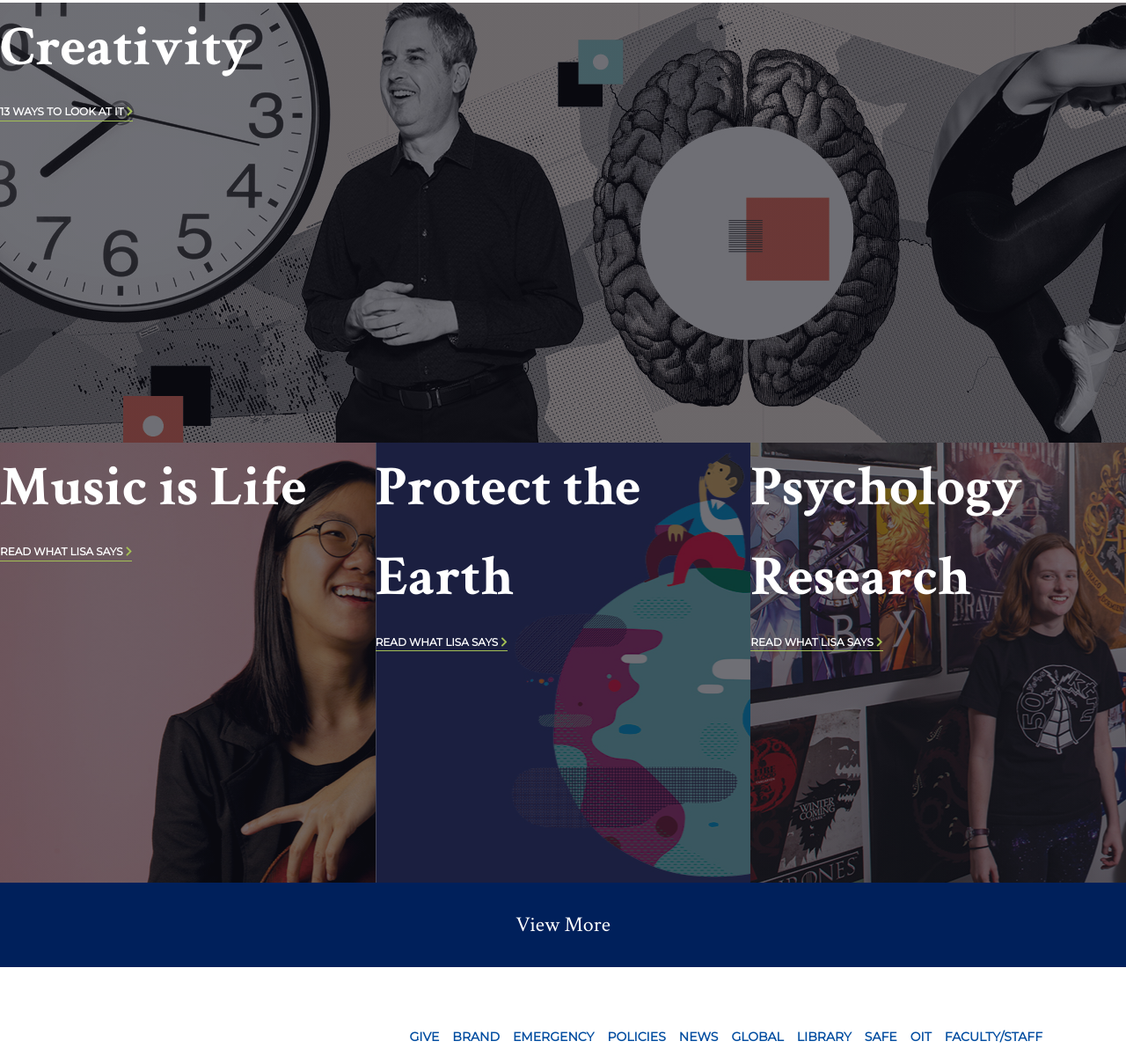
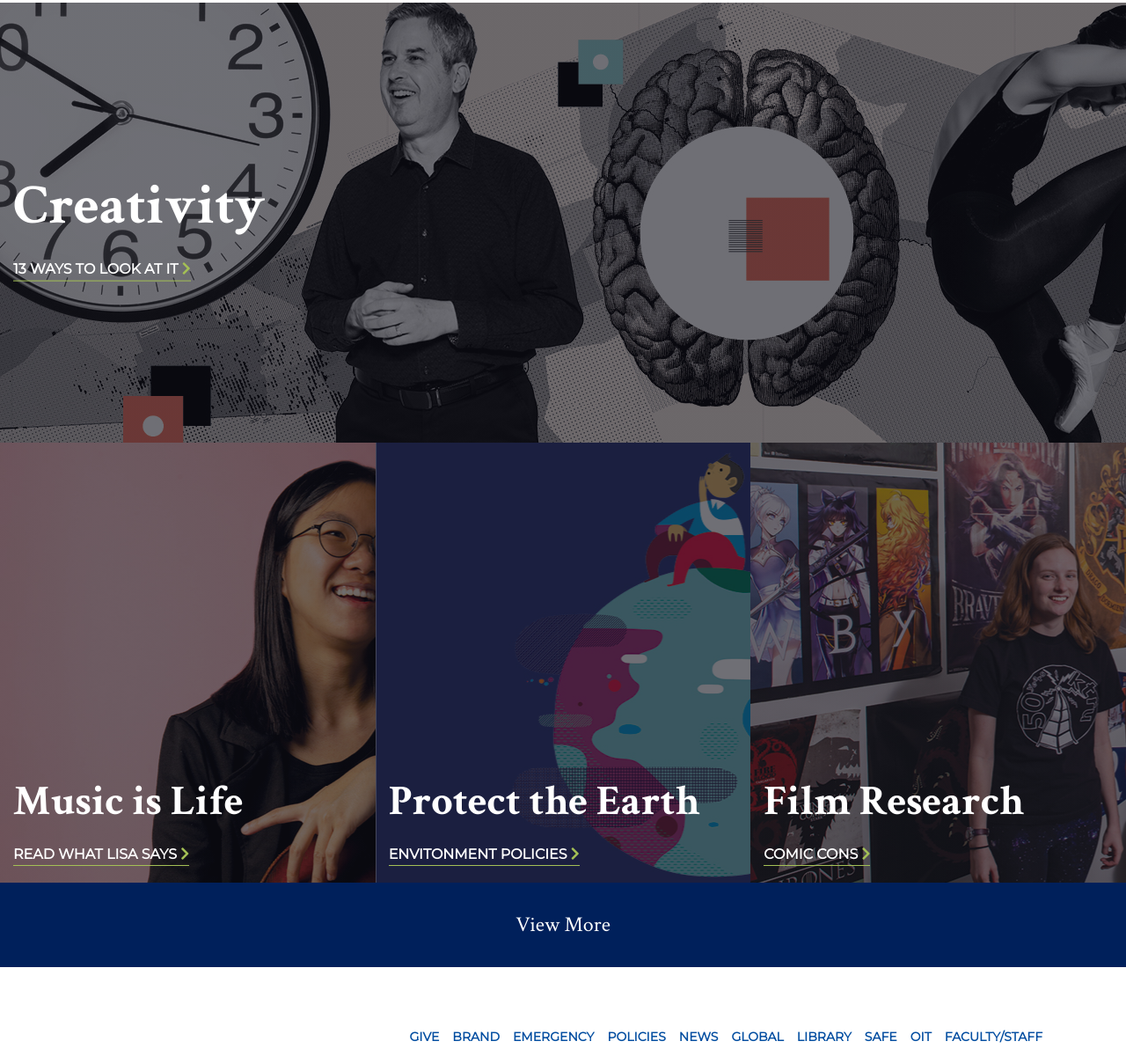
Before and after one commit to gliren/rice-university, a website: page index.html in a window 1280 px wide. Shown: the part 4221-5421 px from the top of the page at 88% size. Drawn offline with Linux system fonts and the light colour scheme.

Commit message:
Finish facts and people text styling.

```diff
--- a/index.html
+++ b/index.html
@@ -126,28 +126,37 @@
 
         <!--====== CREATIVITY ======-->
         <section class="creativity">
-            <h2>Creativity</h2>
-            <p class="people__sub">13 Ways to look at it <i class="fas fa-chevron-right"></i></p>
+            <div class="creativity__content">
+                <h2>Creativity</h2>
+                <p class="people__sub">13 Ways to look at it <i class="fas fa-chevron-right"></i></p>
+            </div>
         </section>
 
         <!--====== PEOPLE ======-->
         <section class="people">
             <a href="#">
                 <div class="people--1">
-                    <h2>Music is Life</h2>
-                    <p class="people__sub">Read what Lisa says <i class="fas fa-chevron-right"></i></p>
+                    <div class="people__content">
+                            <h3>Music is Life</h3>
+                            <p class="people__sub">Read what Lisa says <i class="fas fa-chevron-right"></i></p>
+                    </div>
                 </div>
              </a>
              <a href="#">
                 <div class="people--2">
-                    <h2>Protect the Earth</h2>
-                    <p class="people__sub">Read what Lisa says <i class="fas fa-chevron-right"></i></p>
+                    <div class="people__content">
+                            <h3>Protect the Earth</h3>
+                            <p class="people__sub">Envitonment Policies <i class="fas fa-chevron-right"></i></p>
+                    </div>
                 </div>
             </a>
+
             <a href="#">
                 <div class="people--3">
-                    <h2>Psychology Research</h2>
-                    <p class="people__sub">Read what Lisa says <i class="fas fa-chevron-right"></i></p>
+                    <div class="people__content">
+                        <h3>Film Research</h3>
+                        <p class="people__sub">Comic Cons <i class="fas fa-chevron-right"></i></p>
+                    </div>
                 </div>
             </a>
         </section>
--- a/package.json
+++ b/package.json
@@ -4,7 +4,7 @@
   "scripts": {
     "watch:sass": "nodemon -e scss -x \"npm run compile:sass\"",
     "compile:sass": "node-sass sass/main.scss css/style.css",
-    "devserver": "live-server --browser=firefox",
+    "devserver": "live-server --ignore=node_modules,sass --browser=firefox",
     "start": "npm-run-all --parallel devserver watch:sass",
     "concat:css": "concat -o css/style.concat.css css/icon-font.css css/style.css",
     "prefix:css": "postcss --use autoprefixer -b 'last 10 versions' css/style.concat.css -o css/style.prefix.css ",
@@ -14,8 +14,8 @@
   "devDependencies": {
     "autoprefixer": "^9.6.4",
     "concat": "^1.0.3",
-    "node-sass": "^4.12.0",
-    "nodemon": "^1.19.3",
+    "node-sass": "^4.13.0",
+    "nodemon": "^1.19.4",
     "npm-run-all": "^4.1.5",
     "postcss-cli": "^6.1.3"
   }
--- a/sass/_creativity.scss
+++ b/sass/_creativity.scss
@@ -4,4 +4,13 @@
     background: linear-gradient(0deg, rgba(15, 15, 25, 0.6), rgba(15, 15, 25, 0.6)), url('../img/creativity.jpg');
     background-size: cover;
     color: #fff;
+    position: relative;
+
+    &__content{
+        position: absolute;
+        top: 50%;
+        transform: translateY(-50%);
+        padding: 1.5rem;
+
+    }
 }
--- a/sass/_gallery.scss
+++ b/sass/_gallery.scss
@@ -21,5 +21,4 @@
 
 
 
-
 }
--- a/sass/_people.scss
+++ b/sass/_people.scss
@@ -2,6 +2,9 @@
     background-size: cover;
     height: 50rem;
     width: 100%;
+    padding: 2rem;
+    position: relative;
+
 }
 
 .people{
@@ -10,19 +13,31 @@
     display: grid;
     grid-template-columns: repeat(3,1fr);
 
+
+    &__content{
+        color: #fff;
+        position: absolute;
+        left:0;
+        bottom: 0;
+        padding: 1.5rem;
+    }
+
     &--1{
         @extend %block;
         background: linear-gradient(0deg, rgba(15, 15, 25, 0.6), rgba(15, 15, 25, 0.6)), url('../img/girl.jpg');
+
     }
 
     &--2{
         @extend %block;
         background: linear-gradient(0deg, rgba(15, 15, 25, 0.6), rgba(15, 15, 25, 0.6)),url('../img/earth.jpg');
+
     }
 
     &--3{
         @extend %block;
         background: linear-gradient(0deg, rgba(15, 15, 25, 0.6), rgba(15, 15, 25, 0.6)),url('../img/two-people.jpg');
+
     }
 
     &__sub{
@@ -30,7 +45,7 @@
         color: #fff;
         display: inline-block;
         border-bottom: 1px solid $green;
-        font-size: 1.2rem;
+        font-size: 1.6rem;
         font-weight: 600;
         i{
             color: $green;
```
Also changed, not shown: css/style.css.
